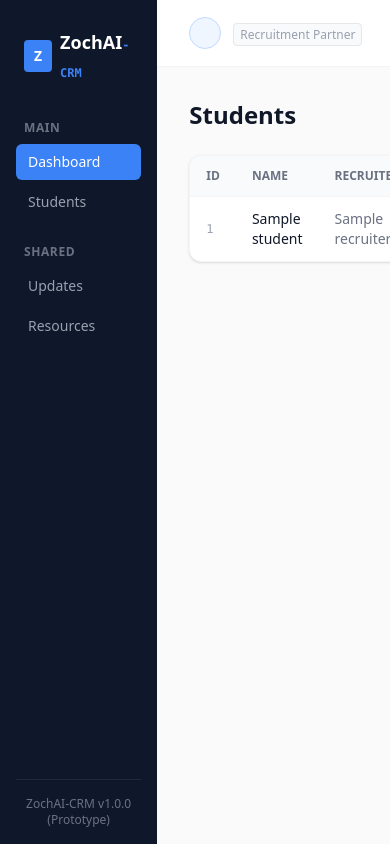
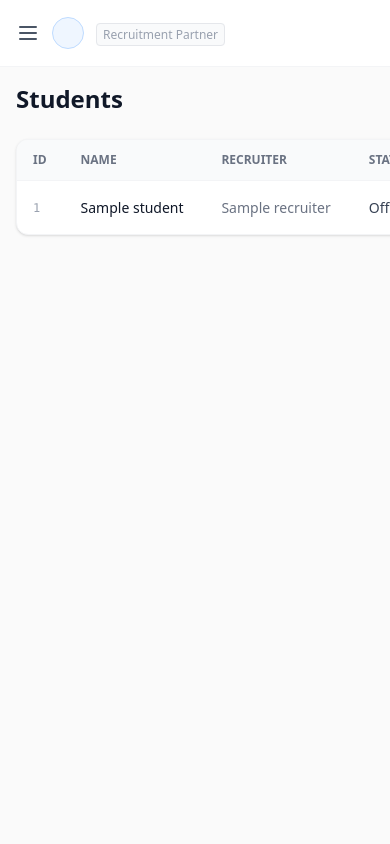
Before and after one commit to charnay00-pixel/CRM-demo, a Flask app: template templates/students.html in a window 390 px wide; the page is wider, and only the part inside the window is pictured. Run offline with Flask 3, Linux system fonts and the light colour scheme; the template is opened without the code that fills it: most values are stand-ins (such as "Sample title", 1, 10 or a date in 2020).

Commit message:
Make the layout responsive for mobile
Sidebar collapses behind a hamburger toggle below the md breakpoint
(fixed + off-canvas with a tap-to-close backdrop, restored to static
inline layout at md+), dashboard stat/pipeline grids reflow to fewer
columns on narrow screens, and the students table scrolls horizontally
instead of squeezing columns unreadably small.

```diff
--- a/templates/base.html
+++ b/templates/base.html
@@ -7,10 +7,18 @@
     <style>
         body { font-family: ui-sans-serif, system-ui, -apple-system, BlinkMacSystemFont, "Segoe UI", Roboto, "Helvetica Neue", Arial, sans-serif; }
     </style>
+    <script>
+        function toggleSidebar() {
+            document.getElementById('sidebar').classList.toggle('-translate-x-full');
+            document.getElementById('sidebar-backdrop').classList.toggle('hidden');
+        }
+    </script>
 </head>
 <body class="bg-[#fafafa] text-gray-800 min-h-screen flex">
 
-    <div class="w-64 bg-[#0f172a] text-gray-300 flex flex-col justify-between p-4 min-h-screen">
+    <div id="sidebar-backdrop" class="fixed inset-0 bg-black/40 z-30 hidden md:hidden" onclick="toggleSidebar()"></div>
+
+    <div id="sidebar" class="w-64 bg-[#0f172a] text-gray-300 flex flex-col justify-between p-4 h-screen fixed inset-y-0 left-0 z-40 -translate-x-full transition-transform duration-200 md:translate-x-0 md:static">
         <div>
             <div class="flex items-center space-x-2 px-2 py-3 mb-6">
                 <div class="bg-[#3b82f6] text-white font-bold rounded p-1.5 text-sm w-8 h-8 flex items-center justify-center">Z</div>
@@ -45,8 +53,13 @@
 
     <div class="flex-1 flex flex-col">
 
-        <div class="bg-white border-b border-gray-100 px-8 py-4 flex justify-between items-center">
+        <div class="bg-white border-b border-gray-100 px-4 md:px-8 py-4 flex justify-between items-center">
             <div class="flex items-center space-x-3">
+                <button onclick="toggleSidebar()" class="md:hidden text-gray-600" aria-label="Menu">
+                    <svg xmlns="http://www.w3.org/2000/svg" class="h-6 w-6" fill="none" viewBox="0 0 24 24" stroke="currentColor">
+                        <path stroke-linecap="round" stroke-linejoin="round" stroke-width="2" d="M4 6h16M4 12h16M4 18h16" />
+                    </svg>
+                </button>
                 <div class="w-8 h-8 rounded-full bg-blue-50 text-blue-700 font-bold flex items-center justify-center text-sm border border-blue-200">
                     {{ user.display_name[0]|upper }}
                 </div>
@@ -62,7 +75,7 @@
             </form>
         </div>
 
-        <div class="p-8 max-w-6xl w-full">
+        <div class="p-4 md:p-8 max-w-6xl w-full">
             {% with messages = get_flashed_messages(with_categories=true) %}
                 {% if messages %}
                 <div class="mb-4 space-y-2">
--- a/templates/dashboard.html
+++ b/templates/dashboard.html
@@ -3,14 +3,14 @@
 {% block title %}Dashboard — ZochAI-CRM{% endblock %}
 
 {% block content %}
-<div class="flex justify-between items-end mb-6">
+<div class="flex flex-col sm:flex-row sm:justify-between sm:items-end gap-1 mb-6">
     <h1 class="text-2xl font-bold text-gray-900">Welcome, {{ user.display_name }}</h1>
     <span class="text-sm text-gray-400 font-medium">
         {{ "System Administrator" if user.role == "admin" else "Recruitment Partner" }}
     </span>
 </div>
 
-<div class="grid grid-cols-5 gap-4 mb-8">
+<div class="grid grid-cols-2 sm:grid-cols-3 md:grid-cols-5 gap-4 mb-8">
     <div class="bg-white p-5 rounded-xl border border-gray-100 shadow-sm">
         <span class="text-2xl font-bold text-blue-700 block mb-1">{{ stats.total }}</span>
         <span class="text-xs font-medium text-gray-400">Total Students</span>
@@ -55,7 +55,7 @@
     <div class="mb-4">
         <h2 class="text-sm font-bold text-gray-900 tracking-tight uppercase">Pipeline</h2>
     </div>
-    <div class="grid grid-cols-4 gap-3 mb-6">
+    <div class="grid grid-cols-1 sm:grid-cols-2 md:grid-cols-4 gap-3 mb-6">
         {% for status, count in pipeline_counts.items() %}
         <div class="bg-white px-4 py-2.5 rounded-lg border border-gray-100 shadow-sm flex justify-between items-center">
             <span class="text-xs font-medium text-gray-500">{{ status }}</span>
--- a/templates/students.html
+++ b/templates/students.html
@@ -6,7 +6,8 @@
 <h1 class="text-2xl font-bold text-gray-900 mb-6">Students</h1>
 
 <div class="bg-white rounded-xl border border-gray-100 shadow-sm overflow-hidden">
-    <table class="w-full text-sm">
+    <div class="overflow-x-auto">
+    <table class="w-full min-w-[640px] text-sm">
         <thead class="bg-gray-50 text-xs text-gray-500 uppercase">
             <tr>
                 <th class="text-left px-4 py-3">ID</th>
@@ -41,5 +42,6 @@
             {% endfor %}
         </tbody>
     </table>
+    </div>
 </div>
 {% endblock %}
```
